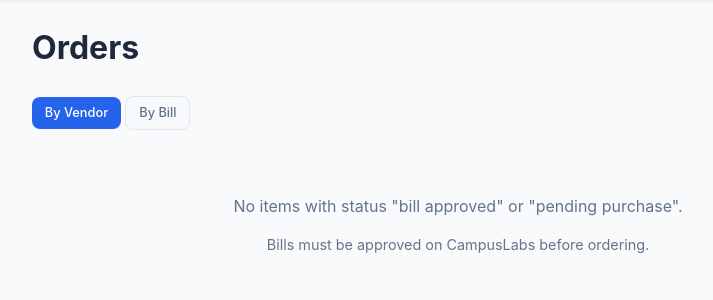
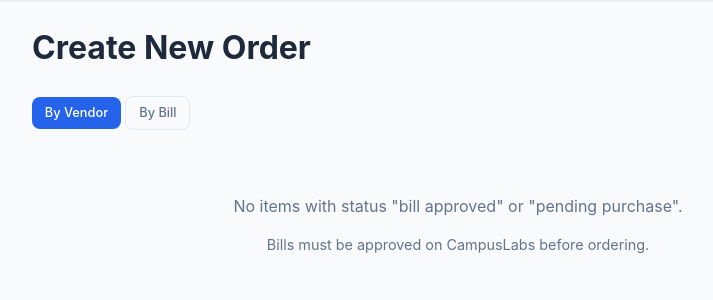
Before and after one commit to gt-marine-robotics-group/finance, a Flask app: page /create-order in a window 1280 px wide. Shown: the part 59-359 px from the top of the page, without its empty margins (182-895 px from the left). Run offline with Flask 3, Linux system fonts and the light colour scheme; the visitor is signed in with stand-in values (Sample User, id 1).

Commit message:
style(ui): rename order creation page heading and title to 'Create New Order' / 'Add Items to Order'

```diff
--- a/web-app/templates/create_order.html
+++ b/web-app/templates/create_order.html
@@ -1,9 +1,9 @@
 {% extends "base.html" %}
-{% block title %}Orders - MRG Purchasing{% endblock %}
+{% block title %}{% if filter_vendor or request.args.get('filter_vendor') %}Add Items to Order{% else %}Create New Order{% endif %} - MRG Purchasing{% endblock %}
 
 {% block content %}
 <div class="form-page" style="max-width: 900px;">
-    <h1>Orders</h1>
+    <h1>{% if filter_vendor or request.args.get('filter_vendor') %}Add Items to {{ filter_vendor or request.args.get('filter_vendor') }} Order{% else %}Create New Order{% endif %}</h1>
 
     <div class="toggle-group" style="margin-bottom: 1rem;">
         <a href="{{ url_for('create_order', group='vendor') }}" class="btn btn-sm {{ 'btn-primary' if group_by == 'vendor' else 'btn-ghost' }}">By Vendor</a>
```
